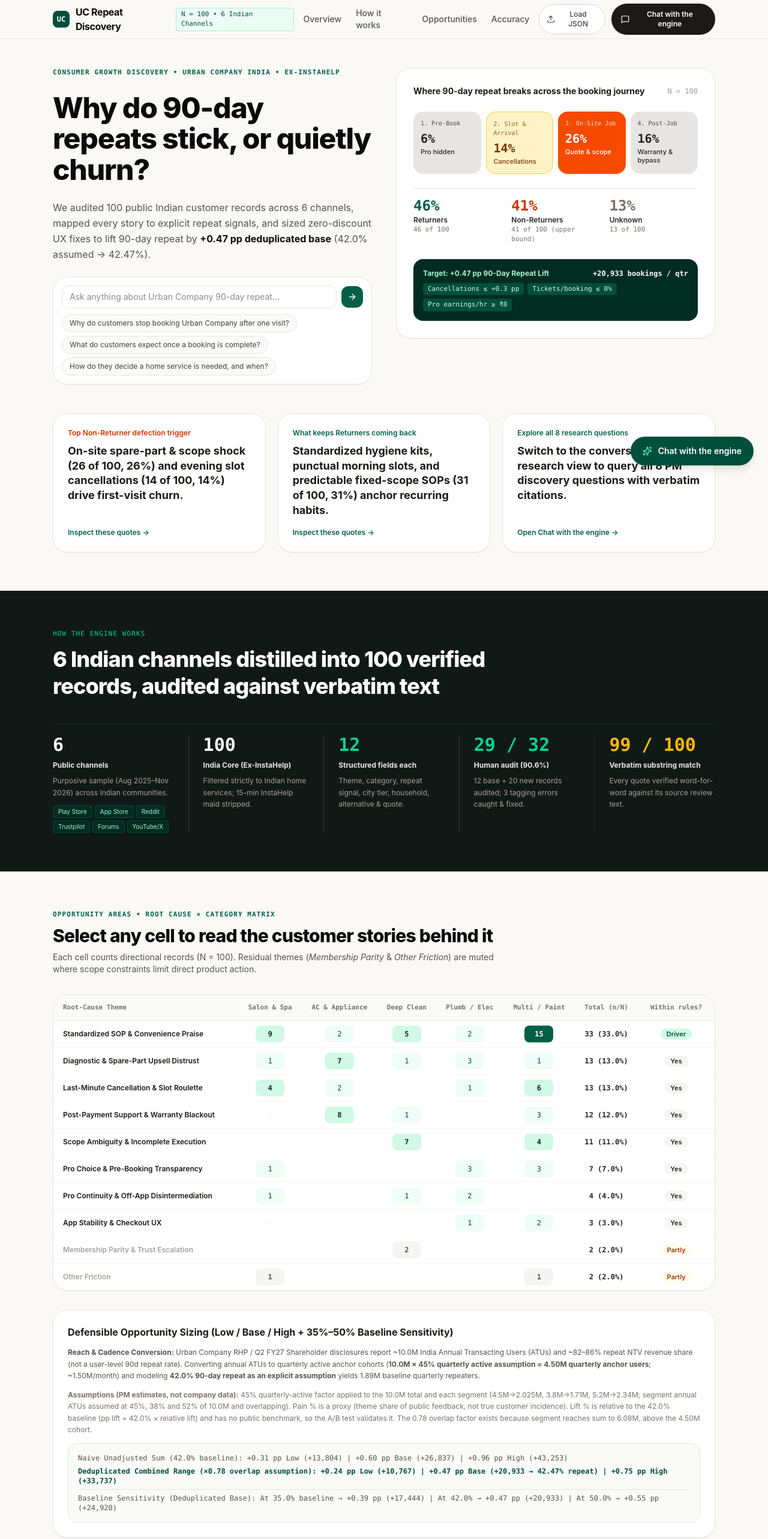
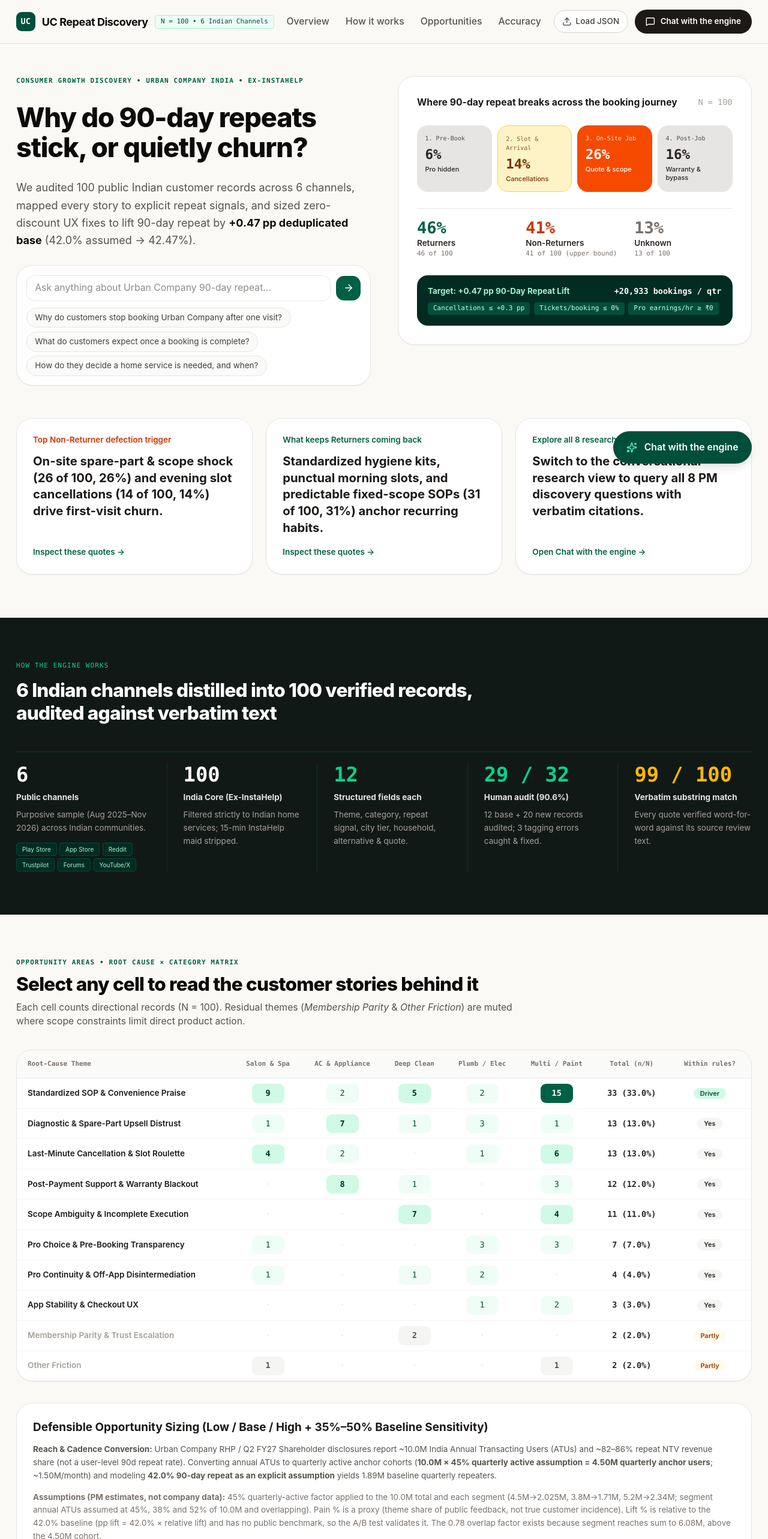
Before and after one commit to eeshashinde3/uc-studio, a React (Vite) app: page / in a window 1280 px wide. Shown: the top 2566 px of the page at 60% size. Built offline with nearby package versions, Linux system fonts and the light colour scheme.

Commit message:
Update index.css

```diff
--- a/src/index.css
+++ b/src/index.css
@@ -1 +1,21 @@
 @import "tailwindcss";
+/* Scale up body, card, and table text for effortless readability */
+html {
+  font-size: 18px; /* Default is 16px (+12.5% larger body & table text) */
+}
+
+/* Keep display headings proportional so they don't grow oversized */
+h1 {
+  font-size: 2.5rem !important;
+  line-height: 1.12 !important;
+}
+
+h2 {
+  font-size: 1.75rem !important;
+  line-height: 1.2 !important;
+}
+
+h3, h4 {
+  font-size: 1.05rem !important;
+  line-height: 1.35 !important;
+}
```
